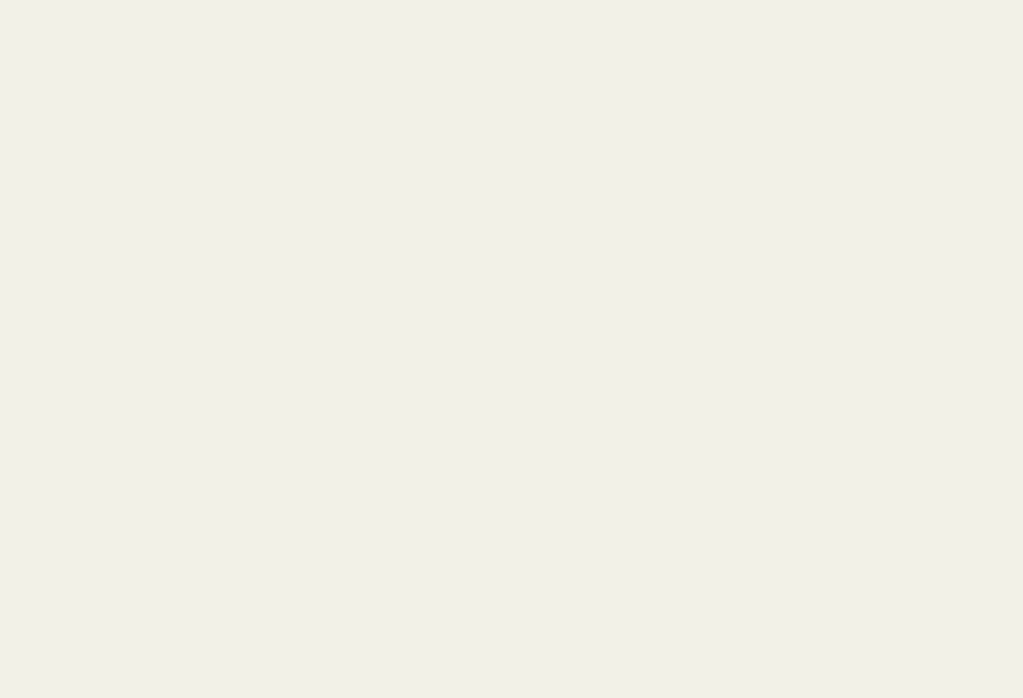
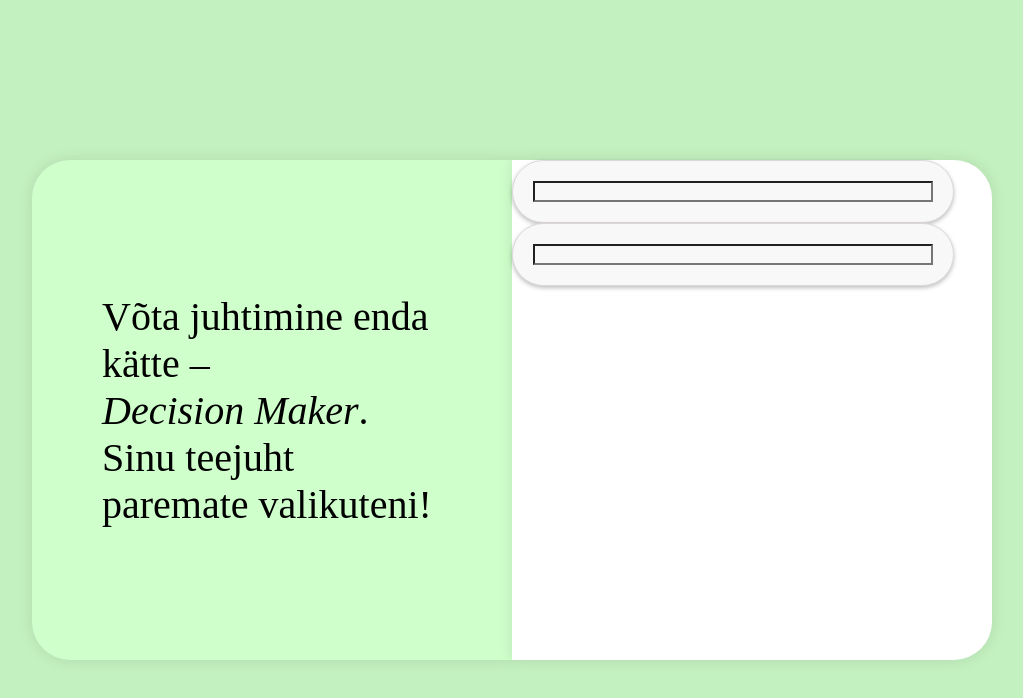
Before and after one commit to TLU-DTI/Ryhm-4, a SvelteKit app in the folder my-app/: page /login in a window 1280 px wide. Shown: the top 698 px of the page, without its empty margins (128-1151 px from the left). Built offline with nearby package versions, Linux system fonts and the light colour scheme.

Commit message:
lisasin login page lehe (WIP)

```diff
--- /dev/null
+++ b/my-app/src/lib/auth_style.css
@@ -0,0 +1,36 @@
+body {
+	min-height: 100vh;
+	margin: 0;
+	background-attachment: fixed;
+	background-color: #C4F1C0;
+	background-size: 100vw 100vh;
+    font-family: 'Merriweather', serif;
+}
+
+p {
+	font-weight: 400;
+	font-size: 20px;
+}
+
+p.light {
+	font-weight: 200;
+	font-size: 20px;
+}
+
+h1 {
+	font-weight: 400;
+	font-size: 48px;
+	text-align: center;
+}
+
+h2 {
+	font-weight: 400;
+	font-size: 36px;
+	text-align: center;
+}
+
+@media (min-width: 720px) {
+	h1 {
+		font-size: 2.4rem;
+	}
+}
--- a/my-app/src/routes/(auth)/login/+page.svelte
+++ b/my-app/src/routes/(auth)/login/+page.svelte
@@ -1,3 +1,55 @@
 <script>
-	import '$lib/styles.css';
+	import '$lib/auth_style.css';
+	import Input from "$lib/components/Input.svelte";
 </script>
+
+<section>
+	<div class="container">
+		<div class="rectangle-left">
+			<h1>Võta juhtimine enda kätte – <br><i>Decision Maker</i>.<br> Sinu teejuht paremate valikuteni!</h1>
+		</div>
+		<div class="rectangle-right">
+			<div class="login-input">
+				<Input></Input>
+				<Input></Input>
+			</div>
+		</div>
+	</div>
+</section>
+
+<style>
+	.container {
+		display: flex;
+        justify-content: center;
+        align-items: center;
+		padding: 160px;
+	}
+
+	h1 {
+		padding: 70px;
+		text-align: left;
+		align-content: center;
+		font-size: 40px;
+	}
+
+	.rectangle-left {
+		display: flex;
+		width: 730px;
+		height: 500px;
+		background: #CFFFCB;
+		border-top-left-radius: 38px;
+		border-bottom-left-radius: 38px;
+		box-shadow: 0px 0px 15px rgba(0, 0, 0, 0.1);
+	}
+
+	.rectangle-right {
+		display: flex;
+		width: 730px;
+		height: 500px;
+		background: white;
+		border-top-right-radius: 38px;
+		border-bottom-right-radius: 38px;
+		box-shadow: 0px 0px 15px rgba(0, 0, 0, 0.1);
+	}
+
+</style>
```
